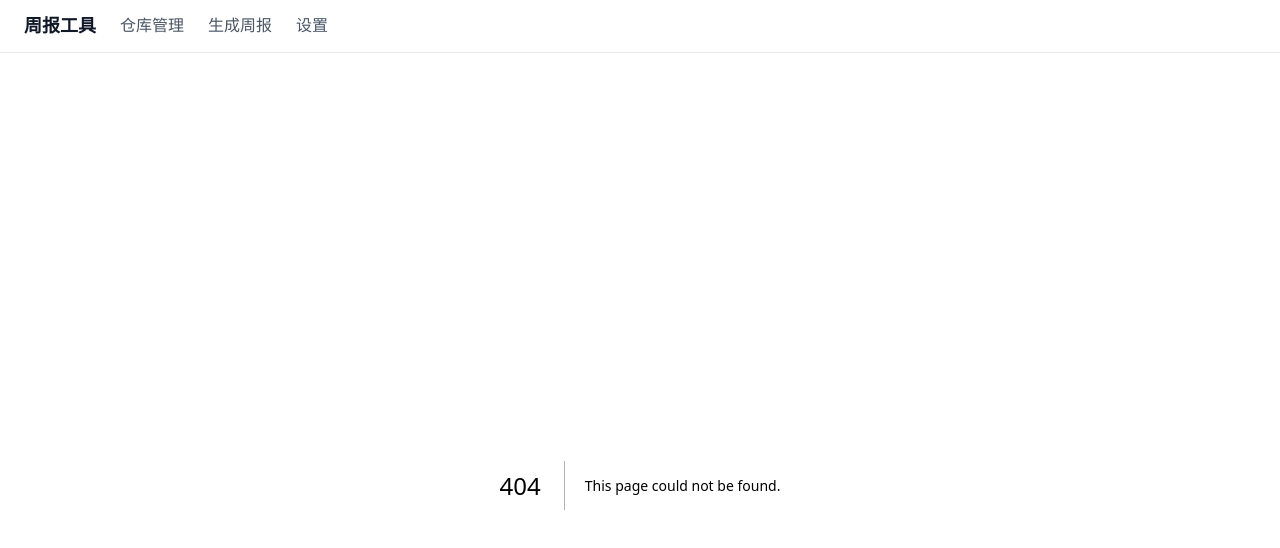
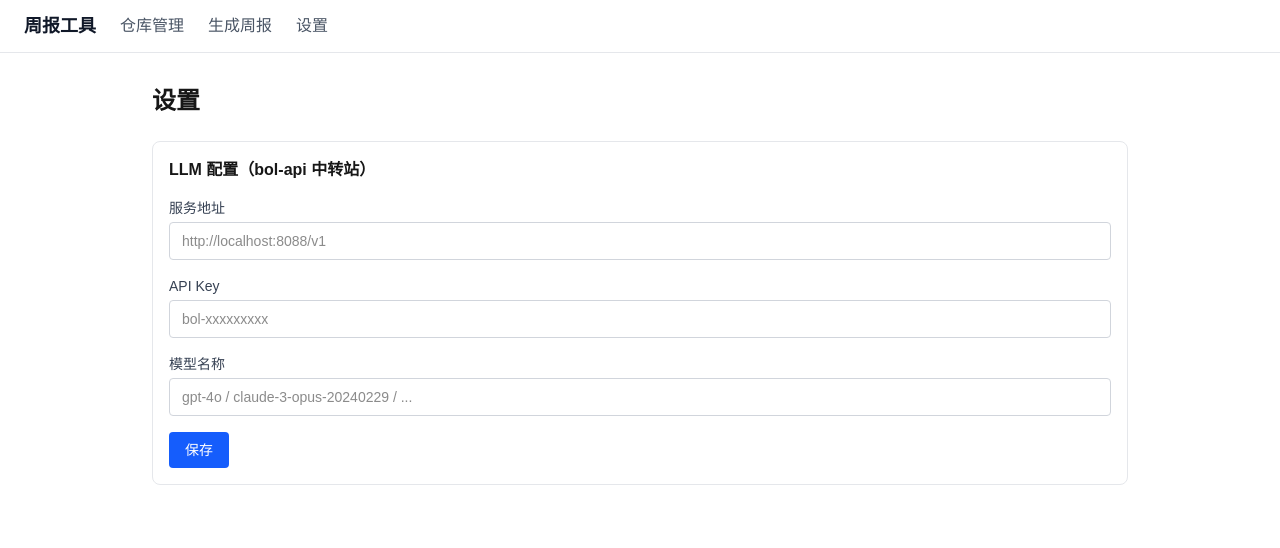
Before and after one commit to oobiliuoo/WeeklyReport, a Next.js app: page /settings in a window 1280 px wide. Before the commit this address had no page. Shown: the top 548 px of the page. Built offline with nearby package versions, Linux system fonts and the light colour scheme; no server answers; the database is empty.

Commit message:
feat: add settings page for LLM configuration

```diff
--- /dev/null
+++ b/src/app/settings/page.tsx
@@ -0,0 +1,91 @@
+"use client";
+
+import { useEffect, useState } from "react";
+
+interface Settings {
+  llm_base_url?: string;
+  llm_api_key?: string;
+  llm_model?: string;
+}
+
+export default function SettingsPage() {
+  const [settings, setSettings] = useState<Settings>({});
+  const [saving, setSaving] = useState(false);
+  const [saved, setSaved] = useState(false);
+
+  useEffect(() => {
+    fetch("/api/settings")
+      .then((r) => r.json())
+      .then((data) => setSettings(data));
+  }, []);
+
+  const handleSave = async (e: React.FormEvent) => {
+    e.preventDefault();
+    setSaving(true);
+    setSaved(false);
+
+    await fetch("/api/settings", {
+      method: "PUT",
+      headers: { "Content-Type": "application/json" },
+      body: JSON.stringify(settings),
+    });
+
+    setSaving(false);
+    setSaved(true);
+    setTimeout(() => setSaved(false), 2000);
+  };
+
+  return (
+    <div>
+      <h1 className="text-2xl font-bold mb-6">设置</h1>
+
+      <form onSubmit={handleSave} className="bg-white rounded-lg border border-gray-200 p-4 space-y-4">
+        <h2 className="font-semibold">LLM 配置（bol-api 中转站）</h2>
+
+        <div>
+          <label className="block text-sm font-medium text-gray-700 mb-1">服务地址</label>
+          <input
+            type="text"
+            placeholder="http://localhost:8088/v1"
+            value={settings.llm_base_url || ""}
+            onChange={(e) => setSettings({ ...settings, llm_base_url: e.target.value })}
+            className="w-full border border-gray-300 rounded px-3 py-2 text-sm"
+          />
+        </div>
+
+        <div>
+          <label className="block text-sm font-medium text-gray-700 mb-1">API Key</label>
+          <input
+            type="password"
+            placeholder="bol-xxxxxxxxx"
+            value={settings.llm_api_key || ""}
+            onChange={(e) => setSettings({ ...settings, llm_api_key: e.target.value })}
+            className="w-full border border-gray-300 rounded px-3 py-2 text-sm"
+          />
+        </div>
+
+        <div>
+          <label className="block text-sm font-medium text-gray-700 mb-1">模型名称</label>
+          <input
+            type="text"
+            placeholder="gpt-4o / claude-3-opus-20240229 / ..."
+            value={settings.llm_model || ""}
+            onChange={(e) => setSettings({ ...settings, llm_model: e.target.value })}
+            className="w-full border border-gray-300 rounded px-3 py-2 text-sm"
+          />
+        </div>
+
+        <div className="flex items-center gap-3">
+          <button
+            type="submit"
+            disabled={saving}
+            className="bg-blue-600 text-white px-4 py-2 rounded text-sm hover:bg-blue-700 disabled:opacity-50"
+          >
+            {saving ? "保存中..." : "保存"}
+          </button>
+          {saved && <span className="text-green-600 text-sm">已保存</span>}
+        </div>
+      </form>
+    </div>
+  );
+}
```
